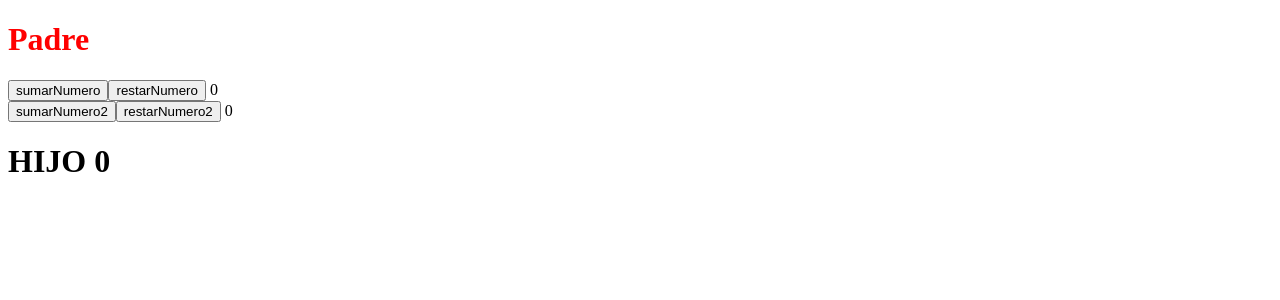
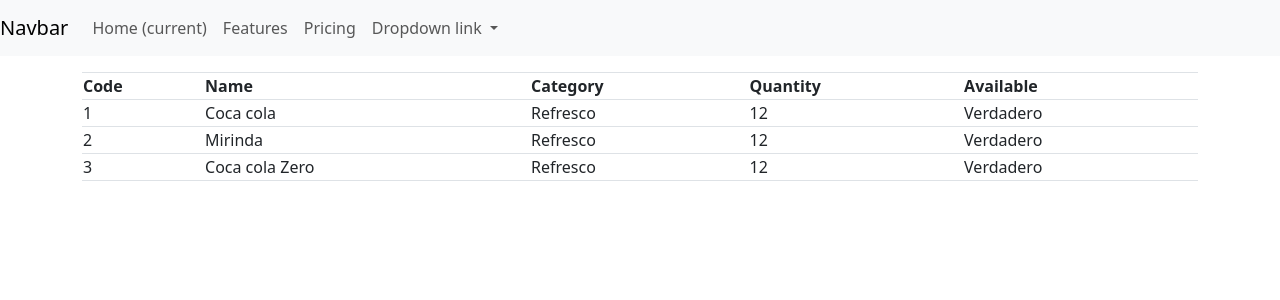
Before and after one commit to DavidAvilesBios/angular-course, an Angular app: page / in a window 1280 px wide. Shown: the top 300 px of the page. Built offline with nearby package versions, Linux system fonts and the light colour scheme.

Commit message:
se agrego tabla

```diff
--- a/package.json
+++ b/package.json
@@ -12,6 +12,7 @@
   "private": true,
   "dependencies": {
     "@angular/animations": "~10.2.5",
+    "@angular/cdk": "^15.1.5",
     "@angular/common": "~10.2.5",
     "@angular/compiler": "~10.2.5",
     "@angular/core": "~10.2.5",
--- a/src/app/app.component.html
+++ b/src/app/app.component.html
@@ -1,12 +1,53 @@
-<h1>Padre</h1>
+<nav class="navbar navbar-expand-lg navbar-light bg-light">
+    <a class="navbar-brand" href="#">Navbar</a>
+    <button class="navbar-toggler" type="button" data-toggle="collapse" data-target="#navbarNavDropdown" aria-controls="navbarNavDropdown" aria-expanded="false" aria-label="Toggle navigation">
+      <span class="navbar-toggler-icon"></span>
+    </button>
+    <div class="collapse navbar-collapse" id="navbarNavDropdown">
+      <ul class="navbar-nav">
+        <li class="nav-item active">
+          <a class="nav-link" href="#">Home <span class="sr-only">(current)</span></a>
+        </li>
+        <li class="nav-item">
+          <a class="nav-link" href="#">Features</a>
+        </li>
+        <li class="nav-item">
+          <a class="nav-link" href="#">Pricing</a>
+        </li>
+        <li class="nav-item dropdown">
+          <a class="nav-link dropdown-toggle" href="#" id="navbarDropdownMenuLink" data-toggle="dropdown" aria-haspopup="true" aria-expanded="false">
+            Dropdown link
+          </a>
+          <div class="dropdown-menu" aria-labelledby="navbarDropdownMenuLink">
+            <a class="dropdown-item" href="#">Action</a>
+            <a class="dropdown-item" href="#">Another action</a>
+            <a class="dropdown-item" href="#">Something else here</a>
+          </div>
+        </li>
+      </ul>
+    </div>
+  </nav>
 
-<button (click)="sumarNumero()">sumarNumero</button>
-<button (click)="restarNumero()">restarNumero</button>
-{{numero}}
-<br>
-<button (click)="sumarNumero2()">sumarNumero2</button>
-<button (click)="restarNumero2()">restarNumero2</button>
-{{numero2}}
+  <div class="container" >
+  <table class="table table-bordered pt-3 mt-3">
+        <tr>
+            <th>Code</th>
+            <th>Name</th>
+            <th>Category</th>
+            <th>Quantity</th>
+            <th>Available</th>
+        </tr>
+        <tr *ngFor="let product of products">
+            <td>{{product.code}}</td>
+            <td>{{product.name}}</td>
+            <td>{{product.category}}</td>
+            <td>{{product.quantity}}</td>
+            <td *ngIf="product.quantity === 0">Falso</td>
+            <td *ngIf="product.quantity > 0">Verdadero</td>
+        </tr>
+</table>
+</div>
 
 
-<app-component-ngif [numero]="numero" [numero2]="numero2"></app-component-ngif>
+<!--<component-navbar></component-navbar>
+<component-table [products]="products"></component-table>-->
--- a/src/app/app.component.ts
+++ b/src/app/app.component.ts
@@ -7,9 +7,32 @@ import { Component } from '@angular/core';
 })
 export class AppComponent {
   title = 'angular-project';
+  numeros = [1,2,3,4,5,6,7,8,9,10];
 
   numero:number = 0;
   numero2:number = 0;
+
+  products = [
+    {
+      code: 1,
+      name: 'Coca cola',
+      category: 'Refresco',
+      quantity: 12
+    },
+    {
+      code: 2,
+      name: 'Mirinda',
+      category: 'Refresco',
+      quantity: 12
+    },
+    {
+      code: 3,
+      name: 'Coca cola Zero',
+      category: 'Refresco',
+      quantity: 12
+    }
+
+  ]
 
   sumarNumero(){
     this.numero+= 1;
@@ -26,4 +49,8 @@ export class AppComponent {
   restarNumero2(){
     this.numero2-= 1;
   }
+   crearNumeros(){
+     let numeros = [1,2,3,4,5,6,7,8,9]
+     return numeros;
+   }
 }
--- a/src/index.html
+++ b/src/index.html
@@ -6,6 +6,8 @@
   <base href="/">
   <meta name="viewport" content="width=device-width, initial-scale=1">
   <link rel="icon" type="image/x-icon" href="favicon.ico">
+  <link href="https://cdn.jsdelivr.net/npm/bootstrap@5.3.0-alpha1/dist/css/bootstrap.min.css" rel="stylesheet" integrity="sha384-GLhlTQ8iRABdZLl6O3oVMWSktQOp6b7In1Zl3/Jr59b6EGGoI1aFkw7cmDA6j6gD" crossorigin="anonymous">
+  <script src="https://cdn.jsdelivr.net/npm/bootstrap@5.3.0-alpha1/dist/js/bootstrap.bundle.min.js" integrity="sha384-w76AqPfDkMBDXo30jS1Sgez6pr3x5MlQ1ZAGC+nuZB+EYdgRZgiwxhTBTkF7CXvN" crossorigin="anonymous"></script>
 </head>
 <body>
   <app-root></app-root>
```
Also changed, not shown: 1 other file (tests, documents, lock files or other folders).
